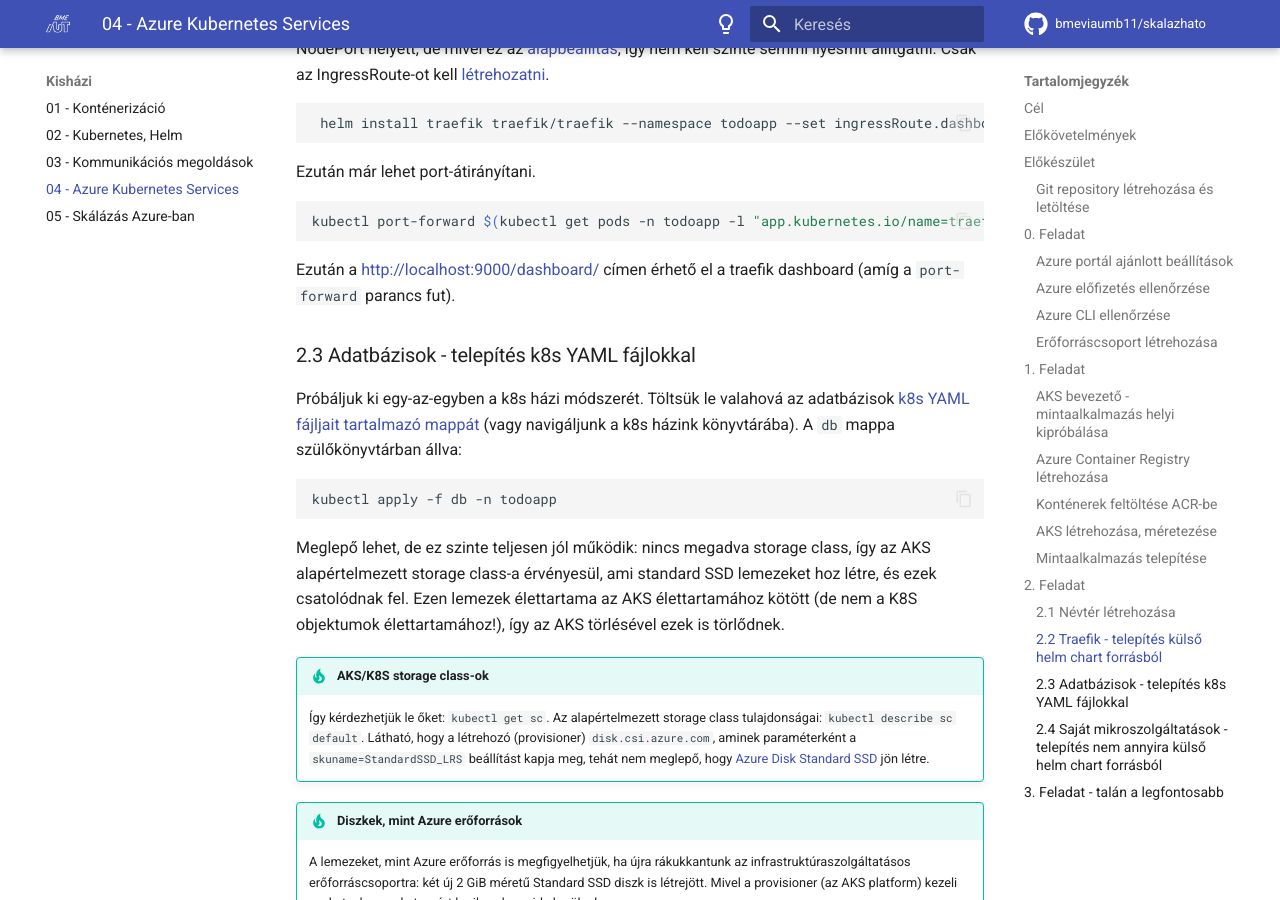
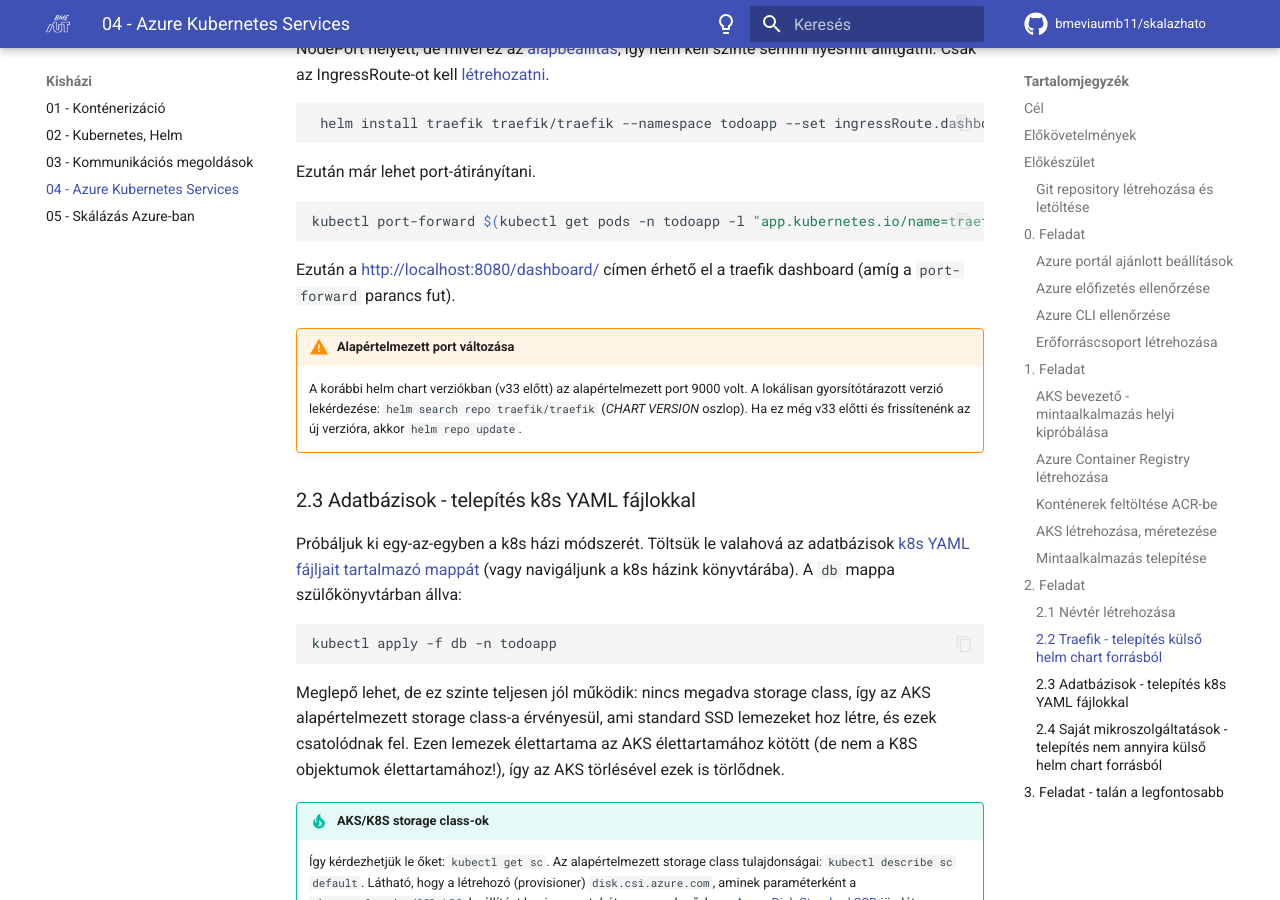
Before and after one commit to bmeviaumb11/skalazhato, an MkDocs documentation site: the page built from docs/homework/04-aks/index.md, in a window 1280 px wide and 900 px high, scrolled down 7438 px. Built offline with MkDocs 1.6.1 and Material for MkDocs 9.7.7, drawn with Linux system fonts in a browser that asks for light colours; emoji names are drawn with the system emoji font; comment, search, counter and statistics services are not loaded.

Commit message:
traefik port change

````diff
--- a/docs/homework/04-aks/index.md
+++ b/docs/homework/04-aks/index.md
@@ -216,10 +216,13 @@
 Ezután már lehet port-átirányítani.
 
 ```bash
-kubectl port-forward $(kubectl get pods -n todoapp -l "app.kubernetes.io/name=traefik" -o jsonpath="{.items[0].metadata.name}") 9000:9000 -n todoapp
+kubectl port-forward $(kubectl get pods -n todoapp -l "app.kubernetes.io/name=traefik" -o jsonpath="{.items[0].metadata.name}") 8080:8080 -n todoapp
 ```
 
-Ezután a http://localhost:9000/dashboard/ címen érhető el a traefik dashboard (amíg a `port-forward` parancs fut).
+Ezután a http://localhost:8080/dashboard/ címen érhető el a traefik dashboard (amíg a `port-forward` parancs fut).
+
+!!!warning "Alapértelmezett port változása"
+    A korábbi helm chart verziókban (v33 előtt) az alapértelmezett port 9000 volt. A lokálisan gyorsítótárazott verzió lekérdezése: `helm search repo traefik/traefik` (*CHART VERSION* oszlop). Ha ez még v33 előtti és frissítenénk az új verzióra, akkor `helm repo update`.
 
 ### 2.3 Adatbázisok - telepítés k8s YAML fájlokkal
 
````
